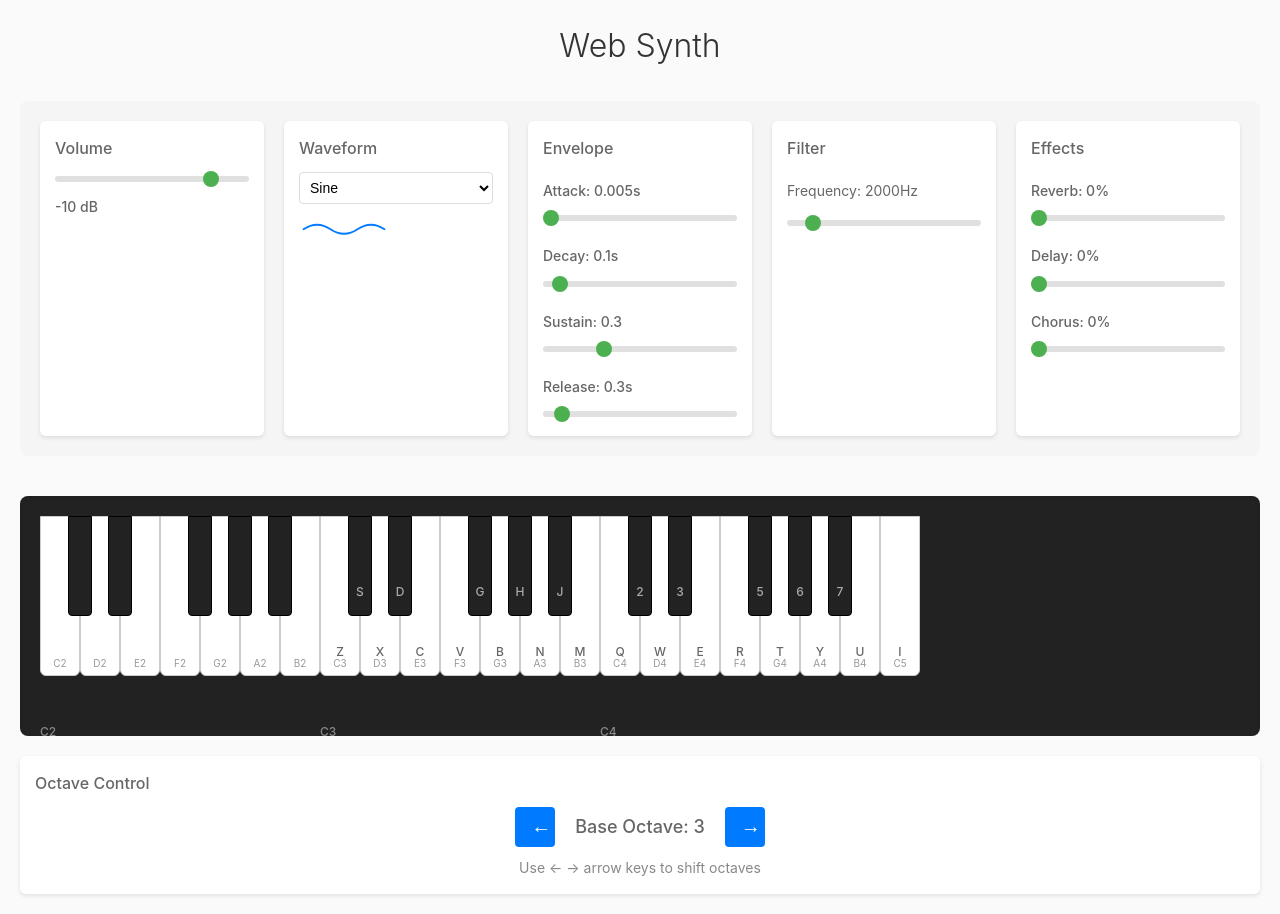
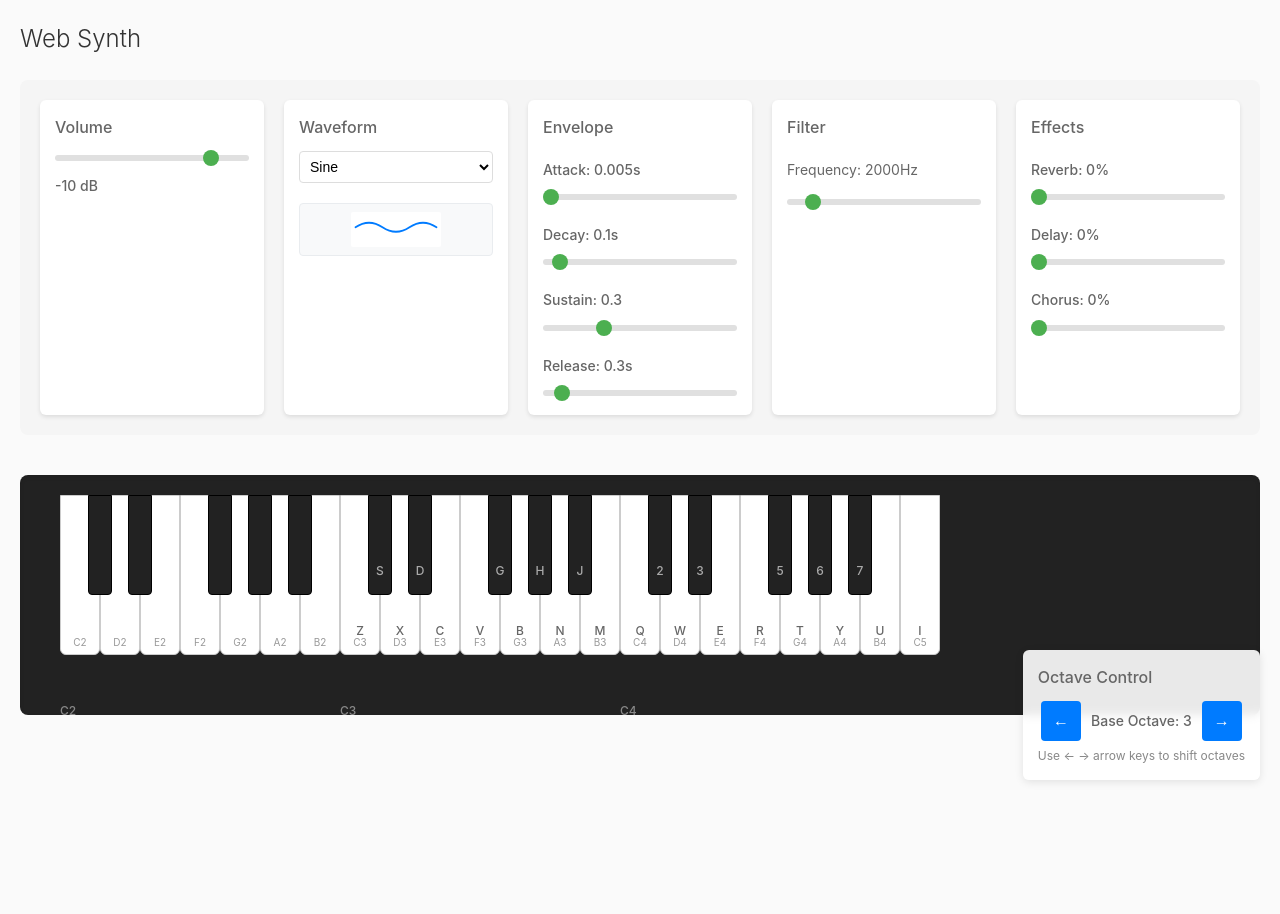
Before and after one commit to HatakeyamaOsamu/aji, a React (Vite) app: page / in a window 1280 px wide. After the commit the page ends 800 px from the top, so only its background shows below. Built offline with nearby package versions, Linux system fonts and the light colour scheme.

Commit message:
feat: UI改善 - ヘッダー左上配置、鍵盤余白追加、オクターブ制御を右下に移動、波形表示スタイル追加

```diff
--- a/src/styles/synth.css
+++ b/src/styles/synth.css
@@ -5,71 +5,22 @@
   margin: 0 auto;
   padding: 20px;
   font-family: -apple-system, BlinkMacSystemFont, 'Segoe UI', Roboto, sans-serif;
+  position: relative;
 }
 
 /* Header */
 .synth-header {
-  text-align: center;
-  margin-bottom: 30px;
+  position: absolute;
+  top: 20px;
+  left: 20px;
+  z-index: 10;
 }
 
 .synth-header h1 {
-  font-size: 2rem;
+  font-size: 1.5rem;
   font-weight: 300;
   color: #333;
-  margin-bottom: 10px;
-}
-
-/* Audio Status Display */
-.audio-status {
-  margin-top: 10px;
-  padding: 8px 16px;
-  border-radius: 8px;
-  font-size: 14px;
-  text-align: center;
-  font-weight: 500;
-  max-width: 600px;
-  margin-left: auto;
-  margin-right: auto;
-}
-
-.audio-ready {
-  background-color: #d4edda;
-  color: #155724;
-  border: 1px solid #c3e6cb;
-}
-
-.audio-waiting {
-  background-color: #fff3cd;
-  color: #856404;
-  border: 1px solid #ffeaa7;
-  animation: pulse 2s ease-in-out infinite;
-}
-
-.audio-error {
-  background-color: #f8d7da;
-  color: #721c24;
-  border: 1px solid #f5c6cb;
-}
-
-.audio-error small {
-  display: block;
-  margin-top: 4px;
-  font-size: 12px;
-  opacity: 0.8;
-}
-
-/* Pulse animation for waiting state */
-@keyframes pulse {
-  0% {
-    opacity: 1;
-  }
-  50% {
-    opacity: 0.7;
-  }
-  100% {
-    opacity: 1;
-  }
+  margin: 0;
 }
 
 /* Controls Grid */
@@ -77,7 +28,7 @@
   display: grid;
   grid-template-columns: repeat(auto-fit, minmax(200px, 1fr));
   gap: 20px;
-  margin-bottom: 40px;
+  margin: 60px 0 40px 0;
   padding: 20px;
   background: #f5f5f5;
   border-radius: 8px;
@@ -122,28 +73,61 @@
   color: #666;
 }
 
-/* Octave Control */
-.octave-control {
-  grid-column: span 2;
+/* Waveform Display */
+.waveform-display {
+  margin-top: 10px;
+  padding: 8px;
+  background: #f8f9fa;
+  border-radius: 4px;
+  border: 1px solid #e9ecef;
+  display: flex;
+  justify-content: center;
+  align-items: center;
+}
+
+.waveform-display svg {
+  background: white;
+  border-radius: 2px;
+}
+
+/* Octave Control - moved to bottom corner */
+.octave-control-bottom {
+  position: fixed;
+  bottom: 20px;
+  right: 20px;
+  background: rgba(255, 255, 255, 0.9);
+  padding: 10px;
+  border-radius: 6px;
+  box-shadow: 0 2px 8px rgba(0,0,0,0.1);
+  backdrop-filter: blur(5px);
+  z-index: 100;
+}
+
+.octave-control-bottom .control-section {
+  margin: 0;
+  box-shadow: none;
+  background: transparent;
+  padding: 5px;
 }
 
 .octave-display {
   display: flex;
   align-items: center;
   justify-content: center;
-  gap: 20px;
-  margin: 10px 0;
+  gap: 10px;
+  margin: 5px 0;
 }
 
 .octave-display button {
-  padding: 8px 16px;
-  font-size: 1.25rem;
+  padding: 4px 8px;
+  font-size: 1rem;
   background: #007bff;
   color: white;
   border: none;
   border-radius: 4px;
   cursor: pointer;
   transition: background 0.2s;
+  min-width: 30px;
 }
 
 .octave-display button:hover:not(:disabled) {
@@ -156,15 +140,17 @@
 }
 
 .octave-display span {
-  font-size: 1.125rem;
+  font-size: 0.875rem;
   font-weight: 500;
+  min-width: 20px;
+  text-align: center;
 }
 
 .hint {
   text-align: center;
-  font-size: 0.875rem;
+  font-size: 0.75rem;
   color: #888;
-  margin-top: 8px;
+  margin-top: 4px;
 }
 
 /* Keyboard Wrapper */
@@ -176,15 +162,16 @@
   overflow-y: hidden;
 }
 
-/* Virtual Keyboard */
+/* Virtual Keyboard - 3 octaves + C */
 .virtual-keyboard {
   position: relative;
   height: 200px;
-  min-width: 1400px; /* 5 octaves * 280px */
+  min-width: 860px; /* 3 octaves * 280px + padding */
+  margin: 0 20px; /* Add left and right margins */
 }
 
 .virtual-keyboard.extended {
-  width: 1420px; /* Exact width for 5 octaves + final C */
+  width: 880px; /* Exact width for 3 octaves + final C + margins */
 }
 
 /* Piano Keys */
@@ -282,32 +269,15 @@
   background: #888;
 }
 
-/* Debug display (for development) */
-.debug-audio-context {
-  position: fixed;
-  top: 10px;
-  right: 10px;
-  background: rgba(0, 0, 0, 0.8);
-  color: white;
-  padding: 8px;
-  border-radius: 4px;
-  font-family: monospace;
-  font-size: 12px;
-  z-index: 1000;
-}
-
 /* Responsive */
 @media (max-width: 768px) {
   .controls-grid {
     grid-template-columns: 1fr;
   }
 
-  .octave-control {
-    grid-column: span 1;
-  }
-
   .virtual-keyboard {
     height: 150px;
+    min-width: 640px;
   }
 
   .white-key {
@@ -318,8 +288,13 @@
     height: 80px;
   }
 
-  .audio-status {
-    font-size: 12px;
-    padding: 6px 12px;
+  .octave-control-bottom {
+    bottom: 10px;
+    right: 10px;
+    padding: 8px;
+  }
+
+  .synth-header h1 {
+    font-size: 1.25rem;
   }
 }
```
